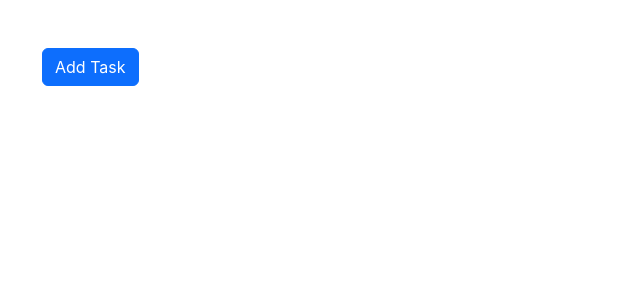
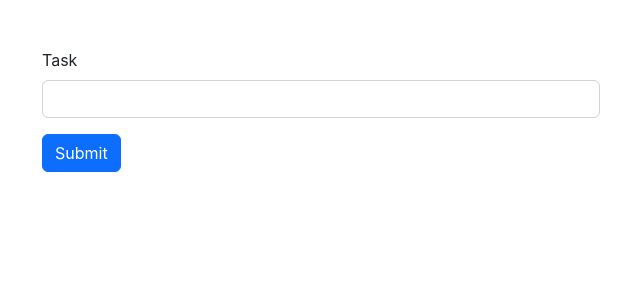
Before and after one commit to gersonkaitor/react-hooks-samples, a React (Create React App) app: page / in a window 1280 px wide. Shown: the top 300 px of the page, without its empty margins (40-680 px from the left). Built offline with nearby package versions, Linux system fonts and the light colour scheme.

Commit message:
Custom Hooks - useFetch and useLocalStorage

```diff
--- a/src/App.js
+++ b/src/App.js
@@ -1,3 +1,5 @@
+import CustomHookUseFetchSample from './components/CustomHookUseFetchSample';
+import CustomHookUseLocalStorage from './components/CustomHookUseLocalStorage';
 import UseCallbackSample from './components/UseCallbackSample';
 import UseMemoSample from './components/UseMemoSample';
 import UseRefSample from './components/UseRefSample';
@@ -11,8 +13,10 @@
       <UseRefSample1/><div className="my-5 "style={{border: "1px solid red"}}></div>
       <UseRefSample/>
       <UseMemoSample/>
+      <UseCallbackSample/>
+      <CustomHookUseFetchSample/>
       */}
-      <UseCallbackSample/>
+      <CustomHookUseLocalStorage/>
     </div>
   )
 }
--- /dev/null
+++ b/src/components/CustomHookUseFetchSample.jsx
@@ -0,0 +1,18 @@
+import useFetch from "../hooks/useFetch"
+
+function CustomHookUseFetchSample() {
+    const { data, loading} = useFetch('https://jsonplaceholder.typicode.com/posts', {})
+
+   if(loading){
+    return <h3>Loading...</h3>
+   }
+  return (
+    <div>
+      {data.map((post) =>(
+        <h3 key={post.id}>{post.title}</h3>
+      ))}
+    </div>
+  )
+}
+
+export default CustomHookUseFetchSample
--- /dev/null
+++ b/src/components/CustomHookUseLocalStorage.jsx
@@ -0,0 +1,44 @@
+import useLocalStorage from "../hooks/useLocalStorage";
+
+function CustomHookUseLocalStorage() {
+  const [task, setTask] = useLocalStorage("task",'');
+  const [tasks, setTasks] = useLocalStorage('tasks',[])
+
+    const onSubmit = (e) =>{
+        e.preventDefault();
+
+        const taskObj = {
+            task,
+            completed: false,
+            date: new Date().toLocaleDateString()
+        }
+
+        setTasks([...tasks, taskObj])
+    }
+
+  return (
+    <>
+
+    <form onSubmit={onSubmit} className="w-50">
+      <div className="mb-3">
+        <label htmlFor="task" className="form-label">
+          Task
+        </label>
+        <input
+          id="task"
+          type="text"
+          value={task}
+          onChange={(e) => setTask(e.target.value)}
+          className="form-control"
+        />
+      </div>
+        <button type="submit" className="btn btn-primary">Submit</button>
+    </form>
+    {tasks.map((task) =>(
+        <h3 key={task.date}>{task.task}</h3>
+    ))}
+    </>
+  );
+}
+
+export default CustomHookUseLocalStorage;
--- /dev/null
+++ b/src/hooks/useFetch.js
@@ -0,0 +1,28 @@
+import { useState, useEffect } from 'react'
+
+function useFetch(url, options) {
+
+    const [loading, setLoading] = useState(true)
+    const [error, setError] = useState(null)
+    const [data, setData] = useState(null)
+  useEffect(() =>{
+    const fetchData = async() =>{
+        try {
+            const response = await fetch(url, options)
+            const data = await response.json()
+
+            setData(data)
+            setLoading(false)
+        } catch (error) {
+            setError(error)
+            setLoading(false)
+        }
+    }
+    fetchData();
+   // eslint-disable-next-line react-hooks/exhaustive-deps
+  },[])
+
+  return { data, loading ,error }
+}
+
+export default useFetch
--- /dev/null
+++ b/src/hooks/useLocalStorage.js
@@ -0,0 +1,22 @@
+import { useState } from 'react';
+
+function useLocalStorage(key, initialValue) {
+    const [localStorageValue, setLocalStorageValue] = useState(() => getLocalStorage(key, initialValue))
+    const setValue = (value) =>{
+        //Check if function
+       const valueToStore = value instanceof Function ? value(localStorageValue) : value
+
+       //set to value
+       setLocalStorageValue(value)
+       // set to local storage
+       localStorage.setItem(key, JSON.stringify(valueToStore))
+    }
+    return [localStorageValue, setValue]
+}
+
+function getLocalStorage(key, initialValue){
+    const itemFromLocalStorage = localStorage.getItem(key)
+    return itemFromLocalStorage ? JSON.parse(itemFromLocalStorage) : initialValue
+}
+
+export default useLocalStorage
```
